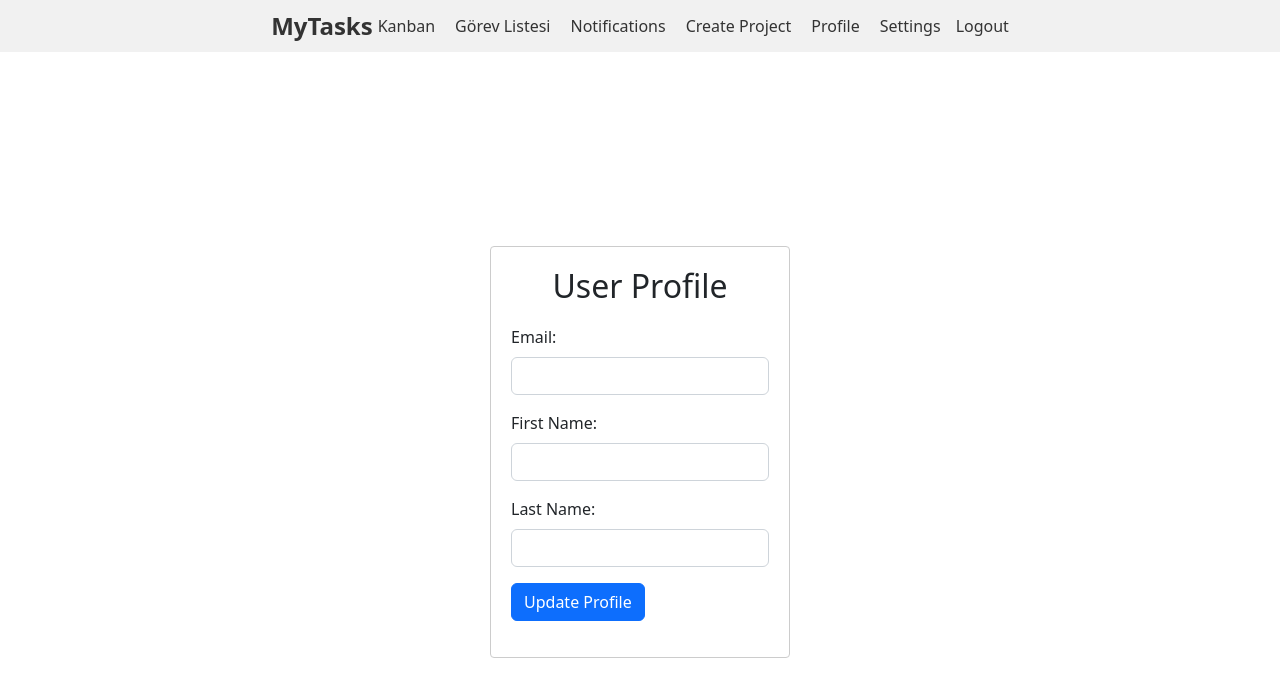
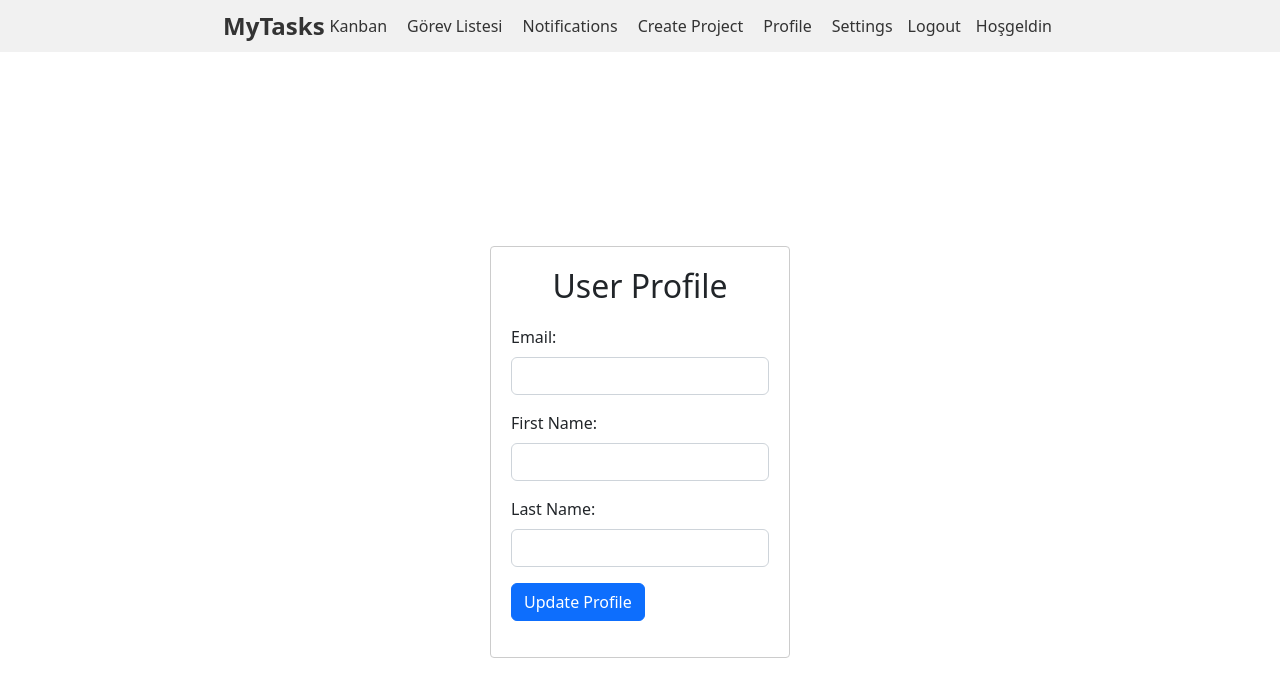
Before and after one commit to selimkocak/mytasks_project, a React (Create React App) app in the folder frontend/: page /user/profile in a window 1280 px wide. Shown: the top 696 px of the page. Built offline with nearby package versions, Linux system fonts and the light colour scheme; no server answers; sample sign-in values are in the browser's storage.

Commit message:
frontend\src\components\navbar\Navbar.js
frontend\src\components\navbar\Navbar.js

```diff
--- a/frontend/src/components/navbar/Navbar.js
+++ b/frontend/src/components/navbar/Navbar.js
@@ -1,5 +1,5 @@
 // frontend/src/components/navbar/Navbar.js
-import React from 'react';
+import React, { useState, useEffect } from 'react';
 import { Link, useNavigate } from 'react-router-dom';
 import * as Auth from '../../utils/auth';
 import '../../components/navbar/Navbar.css';
@@ -7,6 +7,15 @@ import '../../components/navbar/Navbar.css';
 const Navbar = () => {
   const navigate = useNavigate();
   const isAuthenticated = Auth.isAuthenticated();
+  const [userName, setUserName] = useState('');
+
+  useEffect(() => {
+    if (isAuthenticated) {
+      const user = Auth.getLoggedInUser();
+      setUserName(user ? user.first_name : '');
+
+    }
+  }, [isAuthenticated]);
 
   const handleLogout = () => {
     Auth.logout();
@@ -43,6 +52,8 @@ const Navbar = () => {
               <button onClick={handleLogout} className="navbar-link logout-btn">
                 Logout
               </button>
+              <span className="navbar-link welcome-user">Hoşgeldin {userName}</span>
+
             </>
           ) : (
             <>
--- a/frontend/src/utils/auth.js
+++ b/frontend/src/utils/auth.js
@@ -7,6 +7,20 @@ export const setToken = (token) => {
 
 export const getToken = () => {
   return localStorage.getItem('token');
+};
+
+export const getLoggedInUser = () => {
+  const token = getToken();
+  if (!token) return null;
+
+  try {
+    const decoded = jwt_decode(token);
+    return decoded;
+  } catch (err) {
+    console.log('Error decoding token: ', err);
+    removeToken();
+    return null;
+  }
 };
 
 export const removeToken = () => {
```
Also changed, not shown: 1 other file (tests, documents, lock files or other folders).
